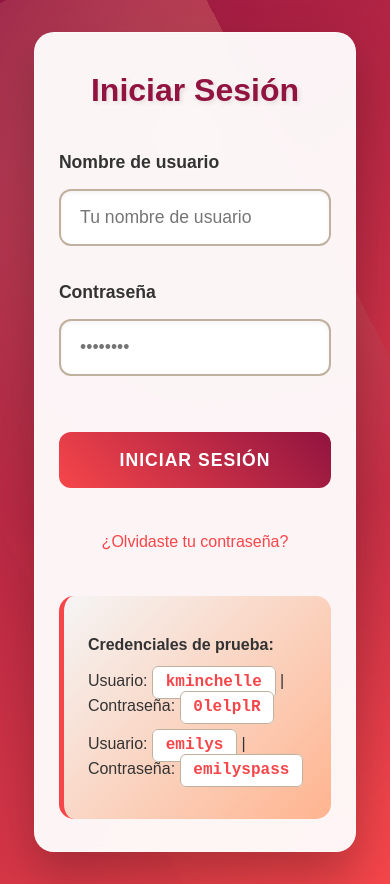
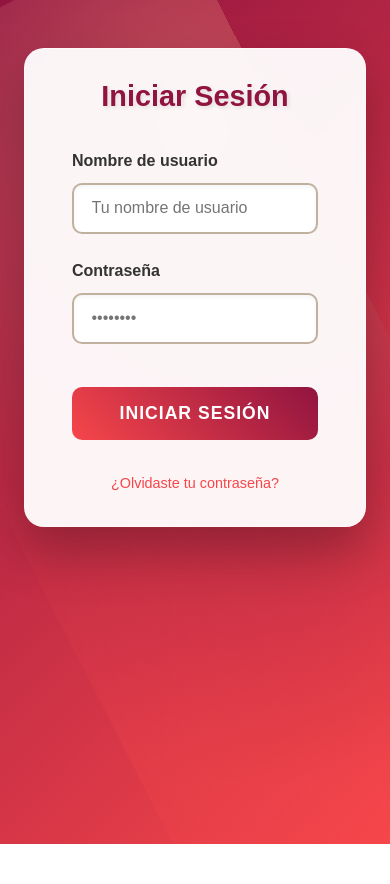
Before and after one commit to lisettevirginia/BOOTCAMP-0825-FRONTEND-REACT-NTT-LISETTE-PI-A, a React (Vite) app: page /login in a window 390 px wide. After the commit the page ends 844 px from the top, so only its background shows below. Built offline with nearby package versions, Linux system fonts and the light colour scheme.

Commit message:
fix: Correcciones de diseño CSS - centrado de login y cart, paginación mejorada, tarjetas de producto ajustadas, eliminación de espacios blancos y credenciales ocultas

```diff
--- a/src/components/Pagination/Pagination.css
+++ b/src/components/Pagination/Pagination.css
@@ -1,9 +1,63 @@
 @import url('../../styles/variables.css');
+.pagination {
+  display: flex;
+  justify-content: center;
+  margin: 2rem 0;
+  gap: 0.5rem; /* Espacio entre botones */
+}
+
+.page-numbers {
+  display: flex;
+  gap: 0.5rem; /* Espacio entre números */
+}
+
+.page-numbers button {
+  padding: 0.5rem 1rem;
+  border: 1px solid var(--neutral-color);
+  background-color: var(--background-light);
+  color: var(--text-dark); /* Añadido: color de texto oscuro */
+  border-radius: 4px;
+  cursor: pointer;
+  transition: all var(--transition-fast);
+  min-width: 40px;
+  font-weight: 600;
+}
+
 .page-numbers button.active {
   background: var(--secondary-color);
+  color: var(--text-light);
   border-color: var(--secondary-color);
+  box-shadow: var(--shadow-md);
 }
 
 .page-numbers button:hover:not(.active) {
   background: var(--light-accent);
+  color: var(--text-dark);
+  transform: translateY(-2px);
 }
+
+.pagination-nav {
+  display: flex;
+  gap: 0.5rem;
+}
+
+.pagination-nav button {
+  padding: 0.5rem 1rem;
+  border: 1px solid var(--neutral-color);
+  background-color: var(--background-light);
+  color: var(--text-dark); /* Añadido: color de texto oscuro */
+  border-radius: 4px;
+  cursor: pointer;
+  transition: all var(--transition-fast);
+  font-weight: 600;
+}
+.pagination-nav button:hover:not(:disabled) {
+  background: var(--light-accent);
+  color: var(--text-dark);
+  transform: translateY(-2px);
+}
+
+.pagination-nav button:disabled {
+  opacity: 0.5;
+  cursor: not-allowed;
+}
--- a/src/pages/Home/Home.css
+++ b/src/pages/Home/Home.css
@@ -1,8 +1,36 @@
 @import url('../../styles/variables.css');
+
+/* ✅ RESETEO GLOBAL PARA ELIMINAR ESPACIOS EN BLANCO */
+* {
+  box-sizing: border-box;
+  margin: 0;
+  padding: 0;
+}
+
+body, html {
+  margin: 0;
+  padding: 0;
+  overflow-x: hidden; /* Evita scroll horizontal */
+  width: 100%;
+  max-width: 100vw;
+}
+
+/* ✅ CONTENEDOR ROOT PARA CONTROLAR EL ANCHO */
+#root, .App {
+  width: 100%;
+  max-width: 100vw;
+  overflow-x: hidden;
+}
 
 .home-container {
   min-height: 100vh;
   background: linear-gradient(135deg, var(--light-accent) 0%, var(--background-light) 50%, var(--gray-light) 100%);
+  padding: 0;
+  margin: 0;
+  width: 100vw;
+  max-width: 100vw;
+  overflow-x: hidden;
+  position: relative;
 }
 
 .home-header {
@@ -15,6 +43,8 @@
   box-shadow: var(--shadow-lg);
   position: relative;
   overflow: hidden;
+  width: 100%;
+  max-width: 100vw;
 }
 
 .home-header::before {
@@ -62,16 +92,21 @@
   z-index: 2;
 }
 
+/* ✅ FILTROS CON MEJOR ESPACIADO */
 .filters-container {
   display: flex;
   flex-direction: column;
   gap: 1.5rem;
   padding: 2rem;
   background-color: var(--background-light);
-  margin: 2rem;
-  border-radius: 16px;
+  margin: 0;
+  border-radius: 0 0 16px 16px;
   box-shadow: var(--shadow-md);
   border: 1px solid var(--neutral-color);
+  border-top: none;
+  width: 100%;
+  max-width: 100vw;
+  box-sizing: border-box;
 }
 
 /* Para pantallas grandes: search y categorías en línea */
@@ -80,11 +115,12 @@
     flex-direction: row;
     align-items: end;
     justify-content: space-between;
+    gap: 2rem; /* ✅ Más espacio entre elementos */
   }
 
   .filters-container > * {
     flex: 1;
-    margin: 0 0.5rem;
+    max-width: calc(50% - 1rem); /* ✅ Limita el ancho máximo */
   }
 }
 
@@ -92,23 +128,28 @@
 @media (max-width: 767px) {
   .filters-container {
     flex-direction: column;
-    gap: 1rem;
+    gap: 1.5rem; /* ✅ Más espacio en móvil */
   }
 }
 
-/* ✅ CONTENEDOR PRINCIPAL PARA PRODUCTOS */
+/* ✅ CONTENEDOR PRINCIPAL CON MEJOR ESPACIADO */
 .content-wrapper {
   max-width: 1400px;
   margin: 0 auto;
-  padding: 0 2rem 2rem 2rem;
+  padding: 2rem;
+  width: 100%;
+  max-width: calc(100vw - 4rem); /* ✅ Resta el padding total */
+  box-sizing: border-box;
 }
 
-/* ✅ GRID DE PRODUCTOS CORREGIDO */
+/* ✅ GRID DE PRODUCTOS CON MEJOR ESPACIADO */
 .products-grid {
   display: grid;
-  grid-template-columns: repeat(auto-fit, minmax(300px, 1fr));
-  gap: 2rem;
+  grid-template-columns: repeat(auto-fit, minmax(320px, 1fr)); /* ✅ Cards más anchas */
+  gap: 2.5rem; /* ✅ Más espacio entre cards */
   margin-bottom: 3rem;
+  width: 100%;
+  padding: 1rem 0; /* ✅ Padding vertical adicional */
 }
 
 .loading, .error, .no-products {
@@ -118,6 +159,7 @@
   height: 50vh;
   font-size: 1.2rem;
   text-align: center;
+  width: 100%;
 }
 
 .loading {
@@ -155,6 +197,7 @@
   border-radius: 16px;
   text-align: center;
   min-width: 350px;
+  max-width: 90vw; /* ✅ Evita que el modal sea más ancho que la pantalla */
   box-shadow: var(--shadow-lg);
   border: 2px solid transparent;
   animation: modalAppear 0.3s ease-out;
@@ -209,13 +252,13 @@
   transform: translateY(-2px);
 }
 
-/* ✅ RESPONSIVE */
+/* ✅ RESPONSIVE MEJORADO */
 @media (max-width: 768px) {
   .home-header {
     flex-direction: column;
     text-align: center;
     gap: 1rem;
-    padding: 1rem;
+    padding: 1.5rem 1rem; /* ✅ Mejor padding en móvil */
   }
 
   .header-title h1 {
@@ -227,22 +270,62 @@
   }
 
   .filters-container {
-    margin: 1rem;
+    margin: 0;
     padding: 1.5rem;
+    border-radius: 0;
   }
 
   .content-wrapper {
-    padding: 0 1rem 1rem 1rem;
+    padding: 1.5rem; /* ✅ Padding consistente en móvil */
   }
 
   .products-grid {
-    grid-template-columns: repeat(auto-fit, minmax(250px, 1fr));
-    gap: 1.5rem;
+    grid-template-columns: repeat(auto-fit, minmax(280px, 1fr)); /* ✅ Cards más flexibles en móvil */
+    gap: 2rem; /* ✅ Buen espacio en móvil */
+    padding: 0.5rem 0;
   }
 
   .modal {
     min-width: 280px;
+    max-width: 95vw; /* ✅ Más espacio en móviles pequeños */
     padding: 2rem;
     margin: 1rem;
   }
 }
+
+/* ✅ PARA PANTALLAS MUY PEQUEÑAS */
+@media (max-width: 480px) {
+  .content-wrapper {
+    padding: 1rem;
+  }
+
+  .products-grid {
+    grid-template-columns: 1fr; /* ✅ Una sola columna en pantallas muy pequeñas */
+    gap: 1.5rem;
+  }
+
+  .filters-container {
+    padding: 1rem;
+  }
+}
+
+/* ✅ SOLUCIÓN ESPECÍFICA PARA ESPACIOS EN BLANCO */
+.home-container * {
+  max-width: 100%;
+}
+
+/* ✅ PREVENIR DESBORDAMIENTO HORIZONTAL */
+body {
+  position: relative;
+}
+
+body::after {
+  content: '';
+  position: fixed;
+  top: 0;
+  right: 0;
+  width: 1px;
+  height: 100vh;
+  background: transparent;
+  z-index: -1;
+}
--- a/src/pages/Login/Login.css
+++ b/src/pages/Login/Login.css
@@ -6,10 +6,13 @@
   align-items: center;
   min-height: 100vh;
   background: linear-gradient(135deg, var(--primary-color) 0%, var(--secondary-color) 100%);
-  padding: 0;
+  padding: 2rem;
   margin: 0;
   position: relative;
   overflow: hidden;
+  width: 100vw;
+  height: 100vh;
+  box-sizing: border-box;
 }
 
 /* Fondo que abarca toda la página */
@@ -34,48 +37,57 @@
 
 .login-card {
   background: rgba(255, 255, 255, 0.95);
-  padding: 3rem;
+  padding: 2.5rem;
   border-radius: 20px;
   box-shadow: 0 25px 50px rgba(0, 0, 0, 0.25);
-  width: 90%;
+  width: 100%;
   max-width: 450px;
   position: relative;
   z-index: 2;
   backdrop-filter: blur(15px);
   border: 1px solid rgba(255, 255, 255, 0.4);
+  margin: 0 auto;
+  display: flex;
+  flex-direction: column;
+  align-items: center;
+  box-sizing: border-box;
 }
 
 .login-card h2 {
   text-align: center;
-  margin-bottom: 2.5rem;
+  margin-bottom: 2rem;
   color: var(--primary-color);
-  font-size: 2.5rem;
+  font-size: 2.2rem;
   font-weight: 800;
   font-family: var(--font-heading);
   text-shadow: 2px 2px 4px rgba(0, 0, 0, 0.1);
+  width: 100%;
 }
 
 .input-group {
-  margin-bottom: 2rem;
+  margin-bottom: 1.8rem;
+  width: 100%;
 }
 
 .input-group label {
   display: block;
-  margin-bottom: 0.8rem;
+  margin-bottom: 0.6rem;
   font-weight: 600;
   color: var(--text-dark);
-  font-size: 1.1rem;
+  font-size: 1rem;
+  width: 100%;
 }
 
 .input-group input {
   width: 100%;
-  padding: 1.2rem 1.5rem;
+  padding: 1.1rem 1.3rem;
   border: 2px solid var(--neutral-color);
-  border-radius: 12px;
-  font-size: 1.1rem;
+  border-radius: 10px;
+  font-size: 1rem;
   transition: all var(--transition-normal);
   background: var(--background-light);
   box-shadow: inset 0 2px 4px rgba(0, 0, 0, 0.05);
+  box-sizing: border-box;
 }
 
 .input-group input:focus {
@@ -91,16 +103,16 @@
 
 .login-button {
   width: 100%;
-  padding: 1.3rem;
+  padding: 1.2rem;
   background: linear-gradient(45deg, var(--secondary-color), var(--primary-color));
   color: white;
   border: none;
-  border-radius: 12px;
-  font-size: 1.2rem;
+  border-radius: 10px;
+  font-size: 1.1rem;
   font-weight: 700;
   cursor: pointer;
   transition: all var(--transition-normal);
-  margin-top: 1.5rem;
+  margin-top: 1.2rem;
   position: relative;
   overflow: hidden;
   text-transform: uppercase;
@@ -136,14 +148,15 @@
   background: none;
   border: none;
   color: var(--secondary-color);
-  margin-top: 2rem;
+  margin-top: 1.8rem;
   cursor: pointer;
-  font-size: 1rem;
+  font-size: 0.9rem;
   font-weight: 500;
   text-decoration: none;
   transition: all var(--transition-fast);
-  padding: 0.8rem;
-  border-radius: 8px;
+  padding: 0.7rem;
+  border-radius: 6px;
+  text-align: center;
 }
 
 .forgot-password-button:hover {
@@ -152,53 +165,26 @@
   text-decoration: none;
 }
 
-.dev-info {
-  margin-top: 2.5rem;
-  padding: 1.8rem;
-  background: linear-gradient(135deg, var(--gray-light) 0%, var(--light-accent) 100%);
-  border-radius: 15px;
-  border-left: 5px solid var(--secondary-color);
-}
-
-.dev-info h4 {
-  margin: 0 0 1.2rem 0;
-  color: var(--primary-color);
-  font-size: 1.2rem;
-  font-weight: 700;
-  text-align: center;
-}
-
-.dev-info p {
-  margin: 0.8rem 0;
-  font-size: 1rem;
-  color: var(--text-dark);
-  line-height: 1.5;
-}
-
-.dev-info code {
-  background: var(--background-light);
-  padding: 0.4rem 0.8rem;
-  border-radius: 6px;
-  font-family: 'Courier New', monospace;
-  color: var(--secondary-color);
-  font-weight: 700;
-  border: 1px solid var(--neutral-color);
-}
-
 /* Responsive para móviles */
 @media (max-width: 768px) {
   .login-container {
-    padding: 1rem;
+    padding: 1.5rem;
+    height: auto;
+    min-height: 100vh;
+    align-items: flex-start;
+    padding-top: 3rem;
   }
 
   .login-card {
     padding: 2rem 1.5rem;
-    margin: 1rem;
+    margin: 0;
+    width: 100%;
+    max-width: 400px;
   }
 
   .login-card h2 {
     font-size: 2rem;
-    margin-bottom: 2rem;
+    margin-bottom: 1.8rem;
   }
 
   .input-group input {
@@ -210,8 +196,29 @@
     font-size: 1.1rem;
   }
 
-  .dev-info {
-    padding: 1.5rem;
-    margin-top: 2rem;
+  .forgot-password-button {
+    margin-top: 1.5rem;
   }
 }
+
+@media (max-width: 480px) {
+  .login-card {
+    padding: 1.5rem;
+  }
+
+  .login-card h2 {
+    font-size: 1.8rem;
+  }
+
+  .input-group {
+    margin-bottom: 1.5rem;
+  }
+
+  .input-group input {
+    padding: 0.9rem 1.1rem;
+  }
+
+  .login-button {
+    padding: 1rem;
+  }
+}
--- a/src/pages/Login/login.tsx
+++ b/src/pages/Login/login.tsx
@@ -124,7 +124,6 @@ const Login: React.FC = () => {
       return;
     }
 
-    // Simular envío de correo (la API de DummyJSON no tiene endpoint para recuperación)
     setRecoverySent(true);
   };
 
@@ -183,12 +182,6 @@ const Login: React.FC = () => {
           ¿Olvidaste tu contraseña?
         </button>
 
-        {/* Información para testing */}
-        <div className="dev-info">
-          <p><strong>Credenciales de prueba:</strong></p>
-          <p>Usuario: <code>kminchelle</code> | Contraseña: <code>0lelplR</code></p>
-          <p>Usuario: <code>emilys</code> | Contraseña: <code>emilyspass</code></p>
-        </div>
       </div>
 
       {/* Modal de error */}
```
Also changed, not shown: src/components/ProductCard/ProductCard.css (+46 -15 lines), src/pages/Cart/Cart.css (+39 -0 lines), src/types/index.ts (+11 -0 lines).
